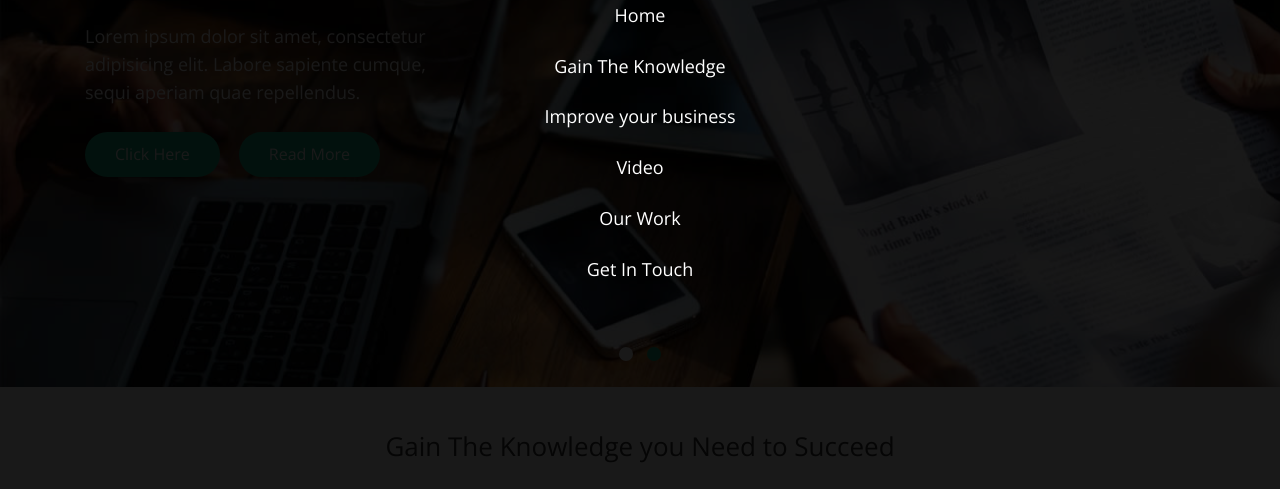
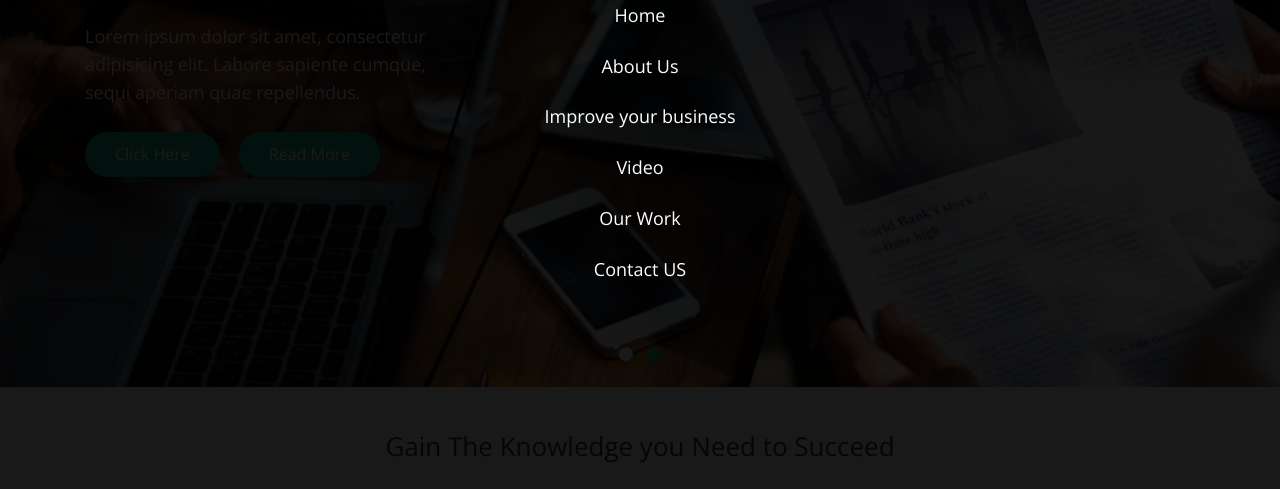
Before and after one commit to swappnasama/cpnt201-a1-bootstrap-template, a plain HTML site: page index.html in a window 1280 px wide. Both pictures are taken after a click on the element 1177 px from the left and 38 px from the top of the page. Shown: the part 243-732 px from the top of the page. Drawn offline with nearby package versions, Linux system fonts and the light colour scheme.

Commit message:
changed Navigation menus Gain The Knowledge to About US and Get In Touch to Contact US

```diff
--- a/index.html
+++ b/index.html
@@ -50,11 +50,11 @@
     <div class="mobile-menu">
       <ul>
         <li><a href="#HeroBanner" class="smooth-scroll">Home</a></li>
-        <li><a href="#Gain" class="smooth-scroll">Gain The Knowledge</a></li>
+        <li><a href="#Gain" class="smooth-scroll">About Us</a></li>
         <li><a href="#Laptop" class="smooth-scroll">Improve your business </a></li>
         <li><a href="#Video" class="smooth-scroll">Video</a></li>
         <li><a href="#OurWork" class="smooth-scroll">Our Work</a></li>
-        <li><a href="#ContactUs" class="smooth-scroll">Get In Touch</a></li>
+        <li><a href="#ContactUs" class="smooth-scroll">Contact US</a></li>
       </ul>
     </div>
   </header>
```
